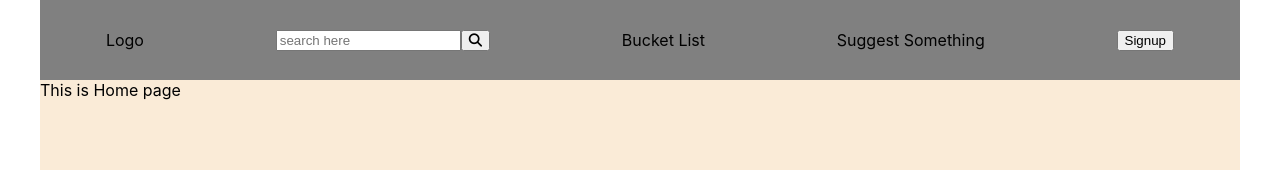
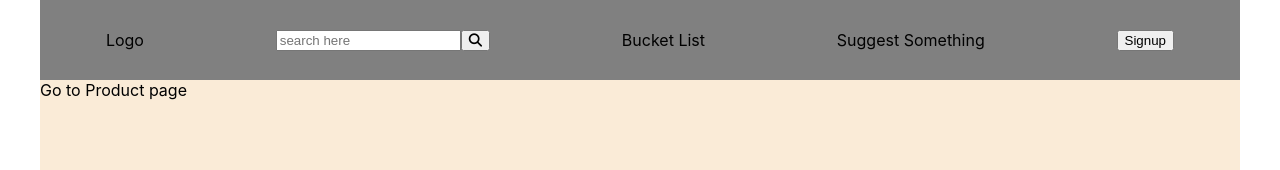
Before and after one commit to MushfiqMashuk/FoodMortem, a Next.js app: page / in a window 1280 px wide. Shown: the top 170 px of the page. Built offline with nearby package versions, Linux system fonts and the light colour scheme.

Commit message:
Top progress bar loader added

```diff
--- a/components/Layout/index.jsx
+++ b/components/Layout/index.jsx
@@ -4,11 +4,11 @@ import styles from "./layout.module.scss";
 
 function Layout({ children }) {
   return (
-    <div>
+    <>
       <Navbar />
-      <div className={styles.body}>{children}</div>
+      <main className={styles.body}>{children}</main>
       <Footer />
-    </div>
+    </>
   );
 }
 
--- a/package.json
+++ b/package.json
@@ -12,6 +12,7 @@
   "dependencies": {
     "json-server": "^0.17.0",
     "next": "12.2.5",
+    "nprogress": "^0.2.0",
     "react": "18.2.0",
     "react-dom": "18.2.0",
     "sass": "^1.54.4"
--- a/pages/_app.js
+++ b/pages/_app.js
@@ -1,20 +1,28 @@
-import dynamic from "next/dynamic";
-import { Suspense } from "react";
-//import Layout from "../components/Layout";
-import LoadingSpinner from "../components/LoadingSpinner";
+import { useRouter } from "next/router";
+import NProgress from "nprogress";
+import "nprogress/nprogress.css";
+import { useEffect } from "react";
+import Layout from "../components/Layout";
 import "../styles/globals.css";
 
-const DynamicLayout = dynamic(() => import("../components/Layout"), {
-  suspense: true,
-});
+function MyApp({ Component, pageProps }) {
+  const router = useRouter();
+  useEffect(() => {
+    router.events.on("routeChangeStart", () => {
+      NProgress.start();
+      console.log("Route change starts");
+    });
 
-function MyApp({ Component, pageProps }) {
+    router.events.on("routeChangeComplete", () => {
+      NProgress.done();
+      console.log("Route change ends");
+    });
+  });
+
   return (
-    <Suspense fallback={<LoadingSpinner />}>
-      <DynamicLayout>
-        <Component {...pageProps} />
-      </DynamicLayout>
-    </Suspense>
+    <Layout>
+      <Component {...pageProps} />
+    </Layout>
   );
 }
 
--- a/pages/index.js
+++ b/pages/index.js
@@ -1,7 +1,13 @@
+import Link from "next/link";
+
 export default function Home() {
   return (
     <div>
-     This is Home page
+      Go to
+      <Link href="/products">
+        <a> Product </a>
+      </Link>
+      page
     </div>
-  )
+  );
 }
--- a/pages/products/[productId].jsx
+++ b/pages/products/[productId].jsx
@@ -1,5 +1,5 @@
 import { useRouter } from "next/router";
-import React from "react";
+import React, { useEffect } from "react";
 import LoadingSpinner from "../../components/LoadingSpinner";
 import styles from "./singleProduct.module.scss";
 
```
Also changed, not shown: 1 other file (tests, documents, lock files or other folders).
